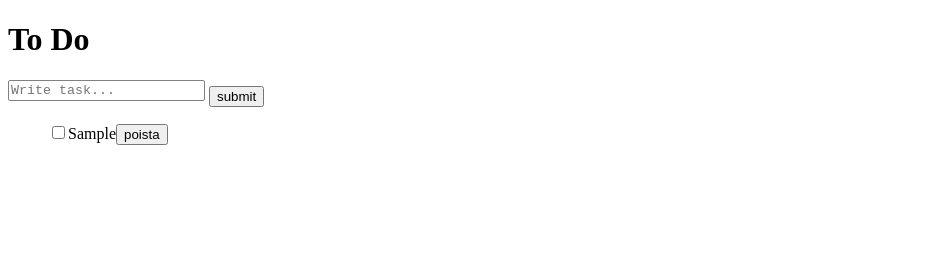
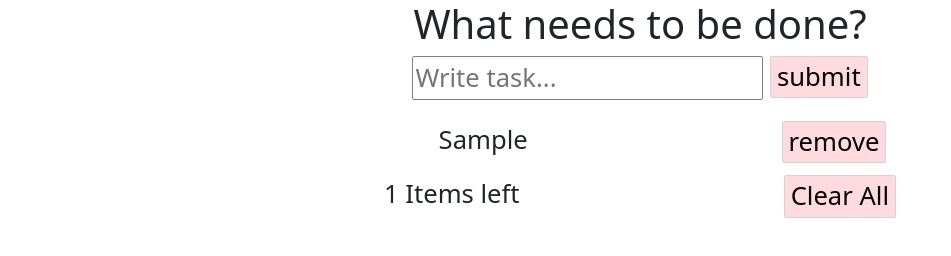
Before and after one commit to laivii/JS-Projekti1, a plain HTML site: page index.html in a window 1280 px wide. Both pictures are taken after typing "Sample" into the empty fields and a click on the button "submit". Shown: the whole page, without its empty margins (0-951 px from the left). Drawn offline with nearby package versions, Linux system fonts and the light colour scheme.

Commit message:
fale save

```diff
--- a/css/style.css
+++ b/css/style.css
@@ -1,7 +1,55 @@
+body {
+    text-align: center;
+    margin: auto;
+    width: 40%;
+    font-size: 2vw;
+}
+
 ul {
     list-style-type: none;
+    text-align: left;
+    margin-top: 2%;
+}
+
+li {
+    margin: 2%;
+}
+
+input[type=checkbox] {
+    visibility: hidden;
+}
+
+.checkbox {
+    margin-right: 5%;
+}
+
+.checkbox:checked {
+    background-color: pink;
+}
+
+button {
+    border: 1px solid lightgrey;
+    border-radius: 2px;
+    background-color: rgb(255, 218, 223);
+}
+
+.remove {
+    float: right;
+}
+
+#amount {
+    float: left;
+}
+
+#clearAll {
+    float: right;
 }
 
 textarea {
     resize: none;
 }
+
+#submit {
+    vertical-align: top;
+    margin: auto;
+}
--- a/index.html
+++ b/index.html
@@ -5,25 +5,26 @@
         <link rel="icon" type="image/x-icon" href="images/favicon.png">
         <meta charset="utf-8">
         <meta name="viewport" content="width=device-width, initial-scale-1">
+        <link href="https://cdn.jsdelivr.net/npm/bootstrap@5.1.3/dist/css/bootstrap.min.css" rel="stylesheet" integrity="sha384-1BmE4kWBq78iYhFldvKuhfTAU6auU8tT94WrHftjDbrCEXSU1oBoqyl2QvZ6jIW3" crossorigin="anonymous">
         <link rel="stylesheet" href="css/style.css">
     </head>
     <body>
-        <h1>To Do</h1>
-        <textarea name="task" id="task" cols="22" rows="1" maxlength="20" placeholder="Write task..."></textarea>
-        <button id="submit">submit</button>
+        <h1>What needs to be done?</h1>
+
+        <div class="row">
+            <div class="col-sm-12">
+                <textarea name="task" id="taskvalue" cols="22" rows="1" maxlength="20" placeholder="Write task..."></textarea>
+                <button id="submit">submit</button>
+            </div>
+        </div>
 
         <ul id="tasklist"></ul>
 
-        <!--<table>
-            <tr>
-                <td id="amount">0 tasks</td>
-                <td>|</td>
-                <td id="done">0 done</td>
-                <td>|</td>
-                <td id="notdone">0 not done</td>
-            </tr>
-        </table>-->
+        <p id="amount">0 Items left</p>
+
+        <button id="clearAll">Clear All</button>
 
         <script src="js/script.js"></script>
+        <script src="https://cdn.jsdelivr.net/npm/bootstrap@5.1.3/dist/js/bootstrap.bundle.min.js" integrity="sha384-ka7Sk0Gln4gmtz2MlQnikT1wXgYsOg+OMhuP+IlRH9sENBO0LRn5q+8nbTov4+1p" crossorigin="anonymous"></script>
     </body>
 </html>
--- a/js/script.js
+++ b/js/script.js
@@ -1,58 +1,70 @@
 document.getElementById("submit").addEventListener("click", submitTask);
+document.getElementById("clearAll").addEventListener("click", clearAll);
 
 function submitTask(){
-    var value = document.getElementById("task").value;
+    var value = document.getElementById("taskvalue").value;
 
+    //Checking that the input is correct (not too short and not empty)
     if(checkContent(value) != true){
         return;
     }
 
     let tasks = document.getElementById("tasklist");
 
+    //Creating a new listing (a new "li" element for a task)
     let newtask = listItem(value);
-    tasks.appendChild(newtask);
+    tasks.appendChild(newtask); //Appending to the excisting "ul" element
 
-    var textarea = document.getElementById("task");
+    //Emptying the textarea for the next task
+    var textarea = document.getElementById("taskvalue");
     textarea.value = "";
 
-    AmountOfTasks();
+    amountOfTasks();
 }
 
 function listItem(x){
-    let määrä = document.getElementsByTagName("li").length;
+    //let määrä = document.getElementsByTagName("li").length;
 
+    //Creating the "li" element
     let newtask = document.createElement("li");
-    newtask.className = "tehtävä";
+    newtask.className = "task";
+    newtask.id = "task";
 
+    //Creating "input" element, defining type, id and class
     let checkbox = document.createElement("input");
         checkbox.type = "checkbox";
         checkbox.id = "checkbox";
-        checkbox.className = "notdone";
-        checkbox.addEventListener("click", mark);
-    newtask.appendChild(checkbox);
+        checkbox.className = "checkbox";
+        checkbox.className = "custom"; //trying to make a custom checkbox
+        checkbox.addEventListener("click", markTasks); //Adding a listener for functionality
+    newtask.appendChild(checkbox); //Appending to the "li" element
 
+    //Creating a text node (this wont allow using html tags)
     let textNode = document.createTextNode(x);
-    newtask.appendChild(textNode);
+    newtask.appendChild(textNode); //Appending to "li" element
 
+    //Creating a button, defining class and innerHTML (text shown to the user in browser)
     let remove = document.createElement("button");
-        remove.class = "remove";
-        remove.innerHTML = "poista";
-        remove.addEventListener("click", removeTask);
-    newtask.appendChild(remove);
+        remove.className = "remove";
+        remove.innerHTML = "remove";
+        remove.addEventListener("click", removeTask); //Adding a listener for functionality
+    newtask.appendChild(remove); //Appending to the "li" element
 
-    return newtask;
+    return newtask; //Returning the finished "li" element
 }
 
 function checkContent(x){
-    let box = document.getElementById("task");
+    let box = document.getElementById("taskvalue");
 
+    //Chenking that input is not blank
     if(x == ''){
-        box.style.border = "2px dotted red";
+        box.style.border = "2px dotted red"; //Textareas border change if error occurs
 
         alert("Your input cannot be blank!");
         return false;
     }
 
+    //Checking that input is not too short
     if(x.length <= 3){
         box.style.border = "2px dotted red";
 
@@ -60,34 +72,75 @@ function checkContent(x){
         return false;
     }
 
+    //This one return the border to it's original form after error when valid input is submitted
+    //Operates every round when input is valid, but is form the reason stated over this.
     box.style.border = "1px solid grey";
     box.style.borderRadius = "2px"
     return true;
 }
 
-function mark(){
-    let state = this.checked;
+function markTasks(){
+    let state = this.checked; //This one checks the state of the task (done=true or undone=false)
     let task = this.parentElement;
 
+    itemsLeft();
+
+    //If task is being marked undone, this makes the listing take its original form.
     if( state == false){
             task.style.color = "black";
             task.style.textDecoration = "none";
         return;
     }
 
+    //These apply when the task is being marked as done
     task.style.color = "lightgrey";
     task.style.textDecoration = "line-through";
 }
 
 function removeTask(){
+    //Removing task ("li" elements) from the "ul" element
     let removed = this.parentElement;
     removed.remove();
 
-    AmountOfTasks();
-    tasksDone();
-    tasksNotDone();
+    amountOfTasks();
 }
 
 function clearAll(){
+    //The amount of "li" elements
+    let amount = document.getElementsByClassName("task").length;
 
+    //This one goes through every "li" element and removes them
+    for(var i = 0; i < amount; i++){
+        let removed = document.getElementById("task");
+        removed.remove();
+    }
+
+    amountOfTasks();
 }
+
+function amountOfTasks(){
+    //Calculating the amount of tasks ("li" elements)
+    let tasks = document.getElementsByClassName("task").length;
+    let place = document.getElementById("amount");
+
+    place.innerHTML = tasks + " Items left";
+}
+
+function itemsLeft(){
+    var tasks = document.getElementsByClassName("checkbox").length;
+    var done = 0; //Always starting from zero so the count is accurate even when marking tasks undone.
+
+    //Checking the array of "li" elements for their state (done/notdone).
+    for(let i = 0; i < tasks; i++){
+        var state = document.getElementsByClassName("checkbox")[i].checked;
+
+        //Increasing the "done" value with one every time a task is marked done
+        if(state == true){
+            done++;
+        }
+    }
+
+    //Updating the Items left calculator to show accordingly
+    let place = document.getElementById("amount");
+    place.innerHTML = (tasks-done) + " Items left";
+}
```
Also changed, not shown: 3 other files.
